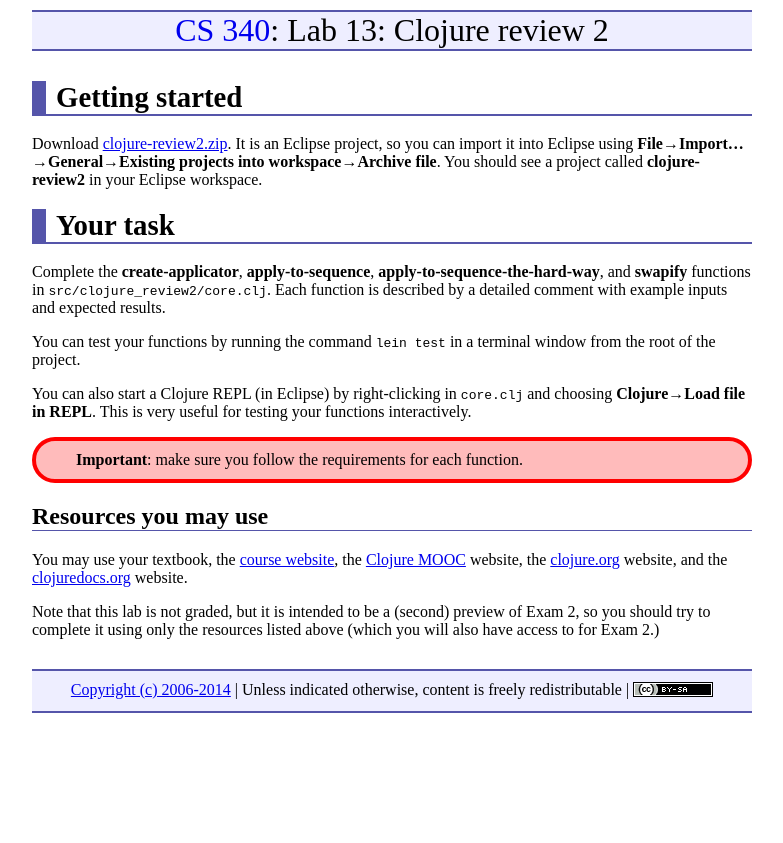
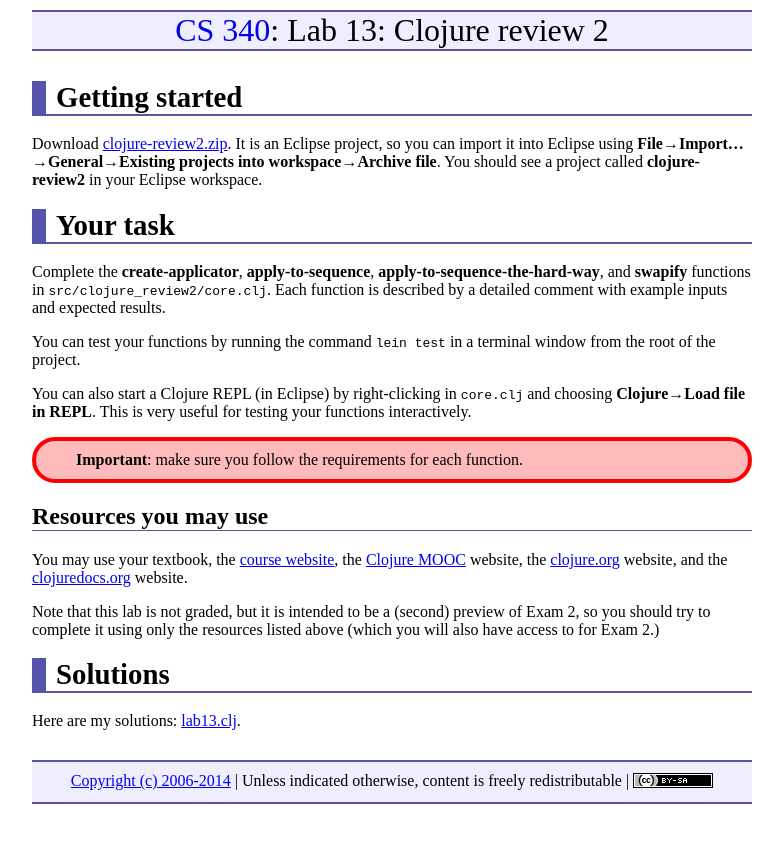
Before and after one commit to ycpcs/cs340-fall2014, a Jekyll site: the page built from labs/lab13.md, in a window 1280 px wide. Shown: the top 843 px of the page, without its empty margins (248-1031 px from the left). Built offline with Jekyll 4.4.1, drawn with Linux system fonts in a browser that asks for light colours; nearby versions of some CDN libraries; Markdown is read by kramdown in place of the engine named in the settings.

Commit message:
solutions to lab 13

```diff
--- a/labs/lab13.md
+++ b/labs/lab13.md
@@ -22,3 +22,7 @@ You can also start a Clojure REPL (in Eclipse) by right-clicking in `core.clj` a
 You may use your textbook, the [course website](http://ycpcs.github.io/cs340-fall2014), the [Clojure MOOC](http://mooc.cs.helsinki.fi/clojure) website, the [clojure.org](http://clojure.org/) website, and the [clojuredocs.org](http://clojuredocs.org/) website.
 
 Note that this lab is not graded, but it is intended to be a (second) preview of Exam 2, so you should try to complete it using only the resources listed above (which you will also have access to for Exam 2.)
+
+# Solutions
+
+Here are my solutions: [lab13.clj](lab13.clj).
```
Also changed, not shown: index.md (+1 -0 lines), 1 other file.
